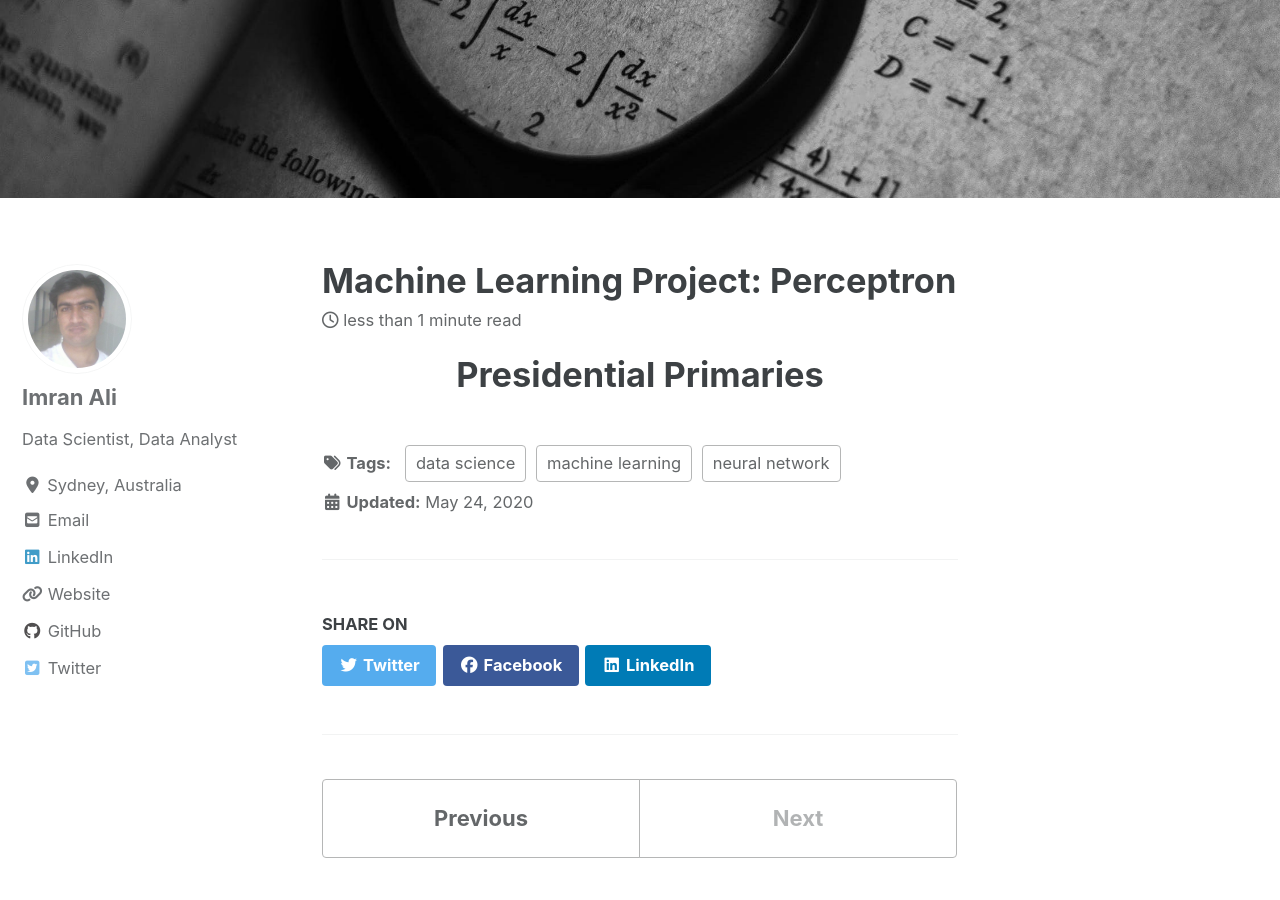
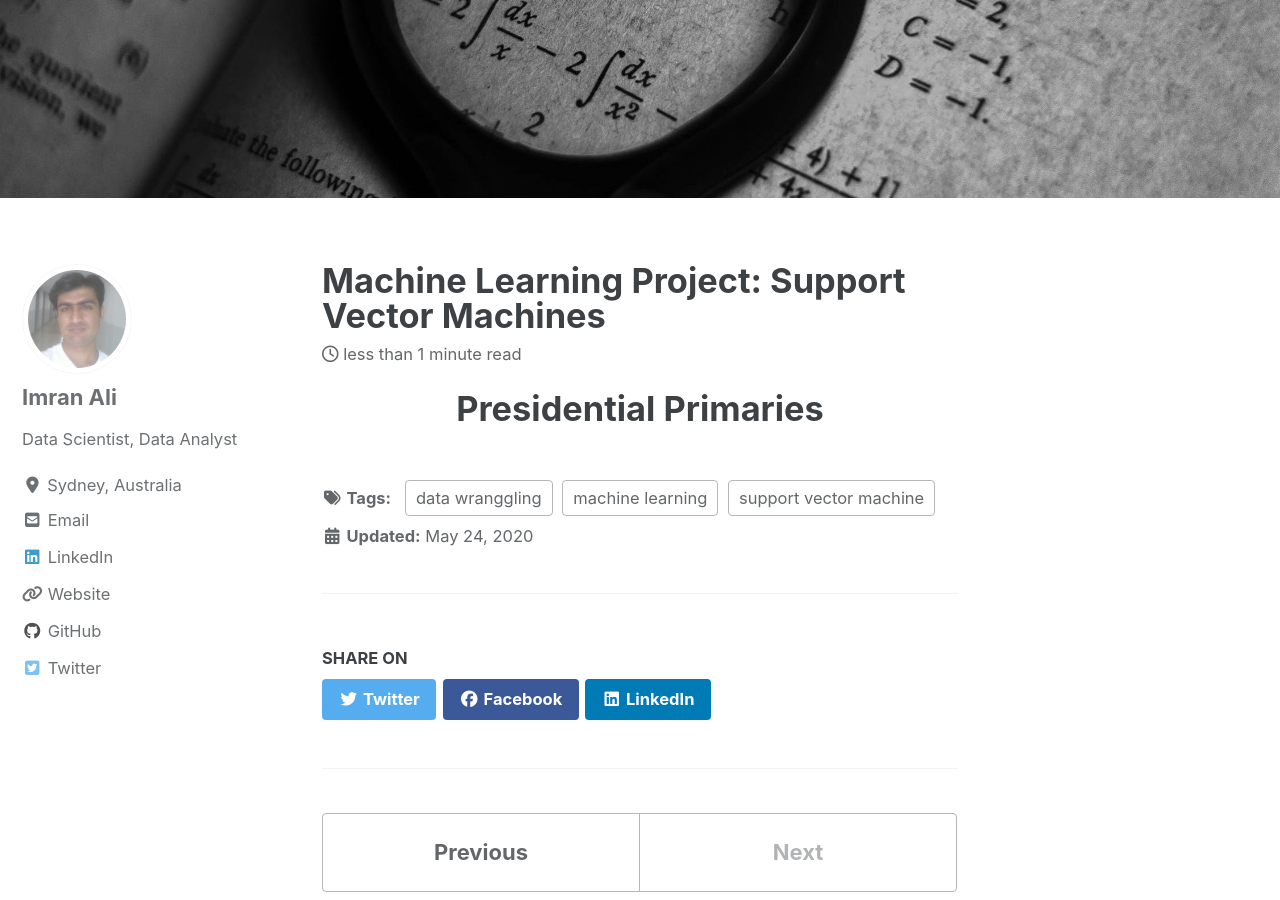
Before and after one commit to ImranAliPhD/ImranAliPhD.github.io, a Jekyll site: the page built from _posts/2020-05-24-primaries.md, in a window 1280 px wide and 900 px high, scrolled down 319 px. Built offline with Jekyll 4.4.1, drawn with Linux system fonts in a browser that asks for light colours; cached includes are drawn as plain includes; nearby versions of some CDN libraries.

Commit message:
Update 2020-05-24-primaries.md

```diff
--- a/_posts/2020-05-24-primaries.md
+++ b/_posts/2020-05-24-primaries.md
@@ -1,10 +1,10 @@
 ---
-title: "Machine Learning Project: Perceptron"
+title: "Machine Learning Project: Support Vector Machines"
 date: 2020-05-24
-tags: [machine learning, data science, neural network]
+tags: [machine learning, support vector machine, data wranggling]
 header:
   image: "/images/perceptron.jpeg"
-excerpt: "Machine Learning, Perceptron, Data Science"
+excerpt: "Machine Learning, Presidential Primaries"
 mathjax: "true"
 ---
 <h1><center>Presidential Primaries</center></h1>
```
